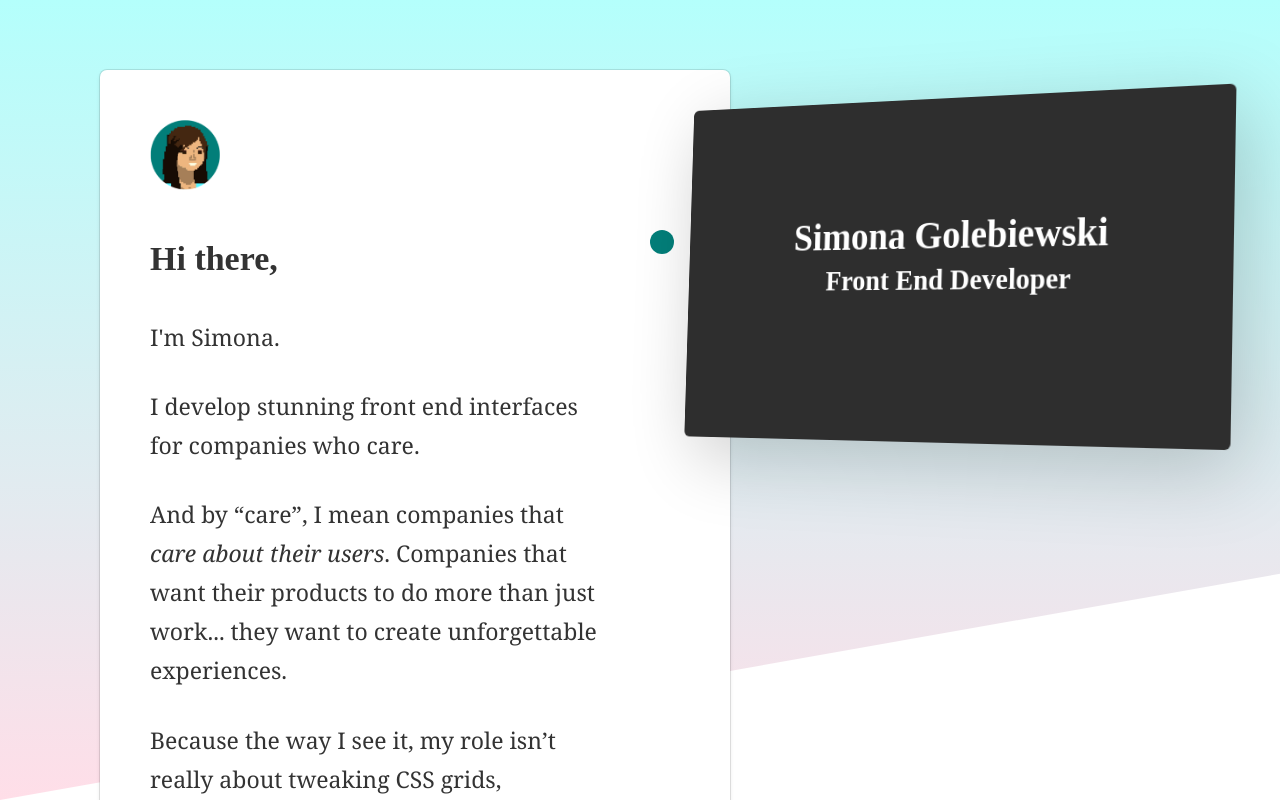
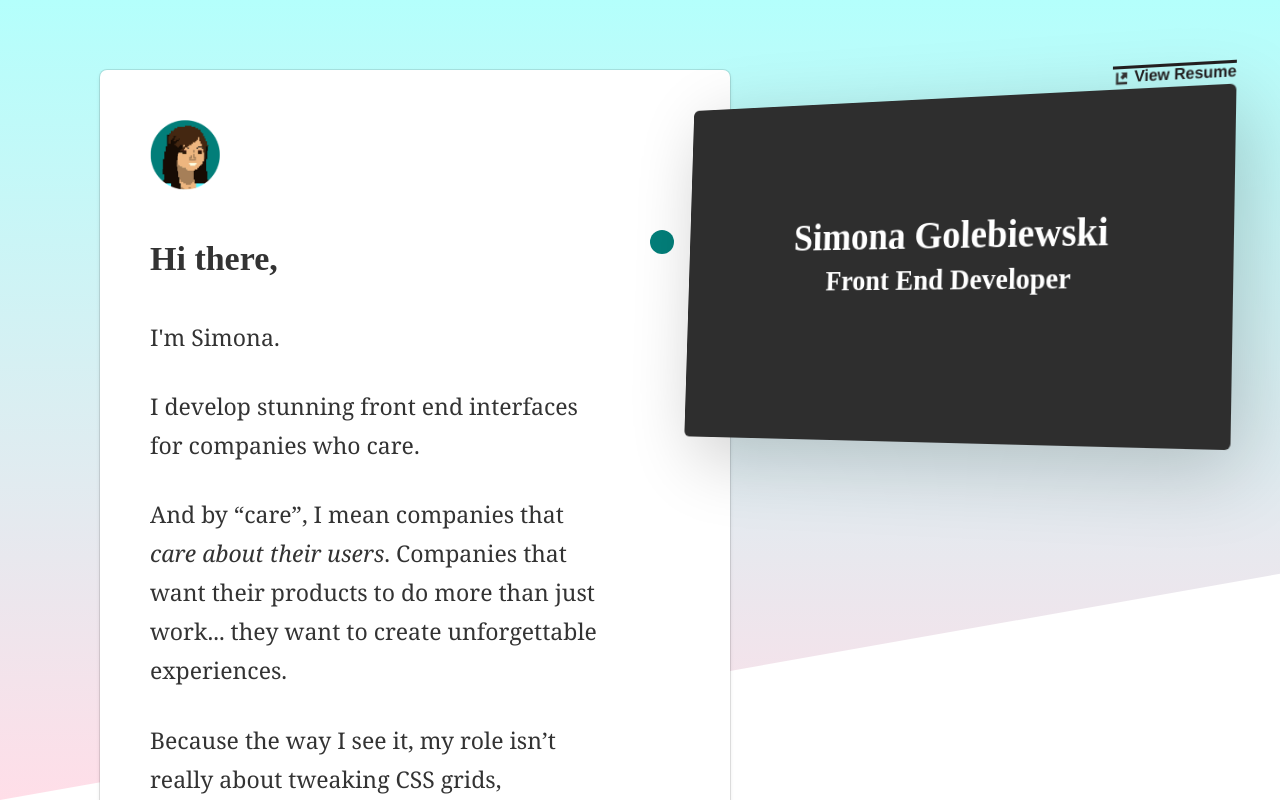
Before and after one commit to simonagolebiewski/simonaportfoliooriginal, a website: page index.html in a window 1280 px wide. Drawn offline with Linux system fonts and the light colour scheme.

Commit message:
adding resume pdf

```diff
--- a/index.html
+++ b/index.html
@@ -28,6 +28,7 @@
             <section class="screen-mask">
               <div class="screen-mask__image-wrapper">
                 <div class="screen-mask__image-wrapper--block" id="simona-golebiewski" >
+                  <a class="view-project" href="resume.pdf" target="_blank">View Resume</a>
                   <div class="screen-info">
                     <h1>Simona Golebiewski</h1>
                     <h2>Front End Developer</h2>
```
Also changed, not shown: 1 other file.
